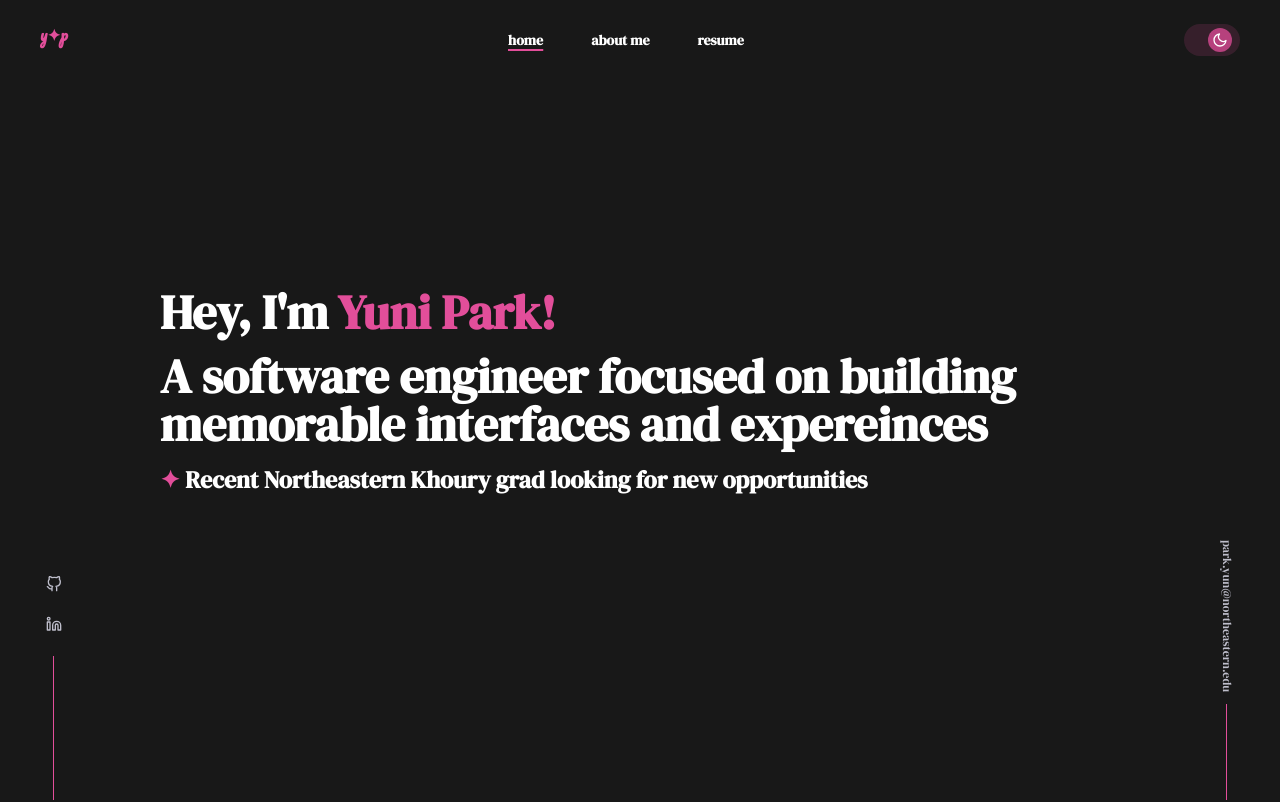
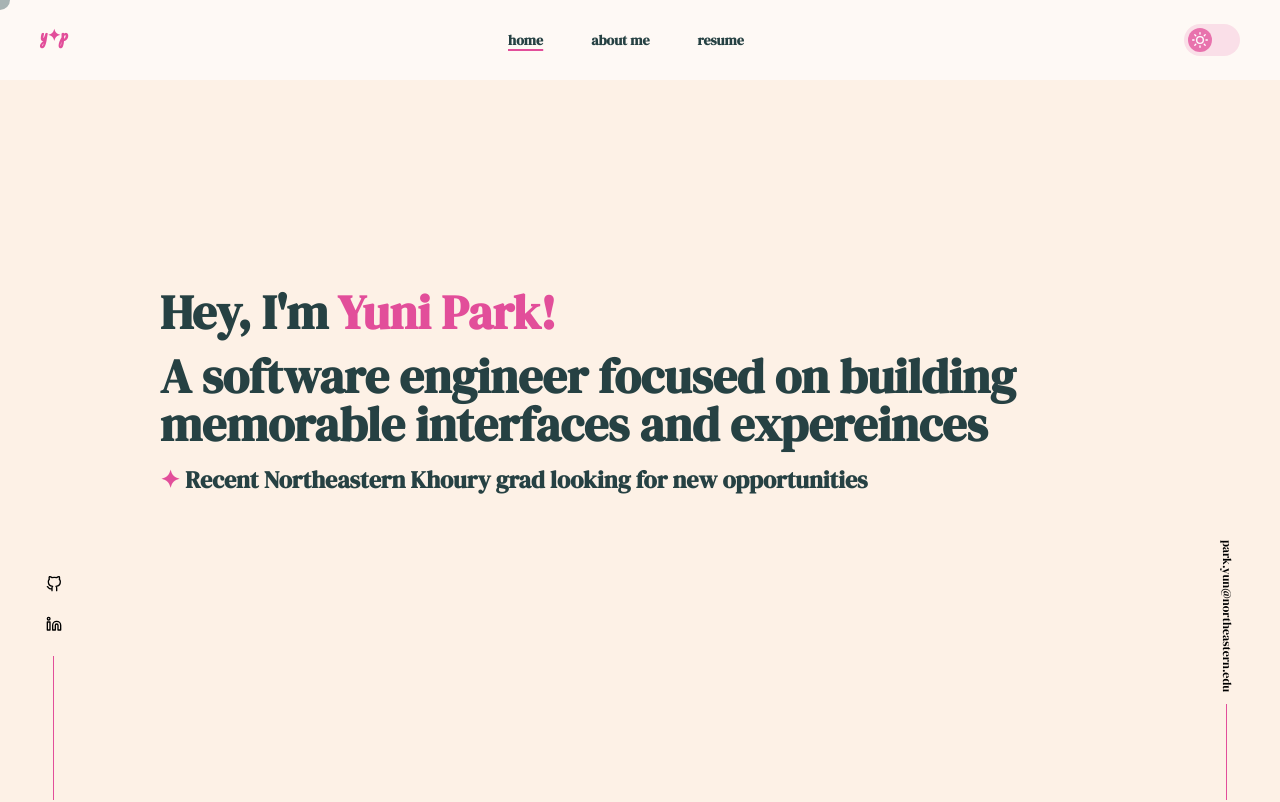
Before and after one commit to parky20/personal-website-v2, a Next.js app: page / in a window 1280 px wide. Shown: the top 802 px of the page. Built offline with nearby package versions, Linux system fonts and the light colour scheme.

Commit message:
fix darkmode

```diff
--- a/src/app/layout.tsx
+++ b/src/app/layout.tsx
@@ -36,8 +36,10 @@ export default function RootLayout({
   children: React.ReactNode;
 }>) {
   return (
-    <html lang="en" className={`${inter.variable} ${dmSerif.variable} ${pacifico.variable}`}>
+    <html lang="en" className={`${inter.variable} ${dmSerif.variable} ${pacifico.variable}`} suppressHydrationWarning>
       <head>
+        <title>Yuni Park</title>
+        <meta name="description" content="Personal Website" />
         <link rel="shortcut icon" type="image/x-icon" href="/favicon.png" />
       </head>
       <body className="h-full text-black bg-background dark:bg-dark-background dark:text-dark-text font-dmSerif">
--- a/src/components/ToggleTheme.tsx
+++ b/src/components/ToggleTheme.tsx
@@ -6,25 +6,20 @@ import { FiMoon, FiSun } from "react-icons/fi";
 import "../components/DarkModeSwitch.css";
 export default function ToggleTheme() {
     const [mounted, setMounted] = useState(false)
-    const {theme, setTheme} = useTheme()
+    const {theme, setTheme, resolvedTheme} = useTheme()
 
     useEffect(() => {
         setMounted(true)
-        if(localStorage.getItem('theme') === 'dark') {
-            setTheme('light')
-        } else {
-            setTheme('dark')
-        }
     }, [])
     if (!mounted) {
-        return null
-      }
+      return null
+    }
     return (<div className={`h-8 w-14 p-1 z-50 rounded-full bg-accent bg-opacity-15 transition-transform ease-in
                `} onClick={() => {
-                    theme === 'dark' ? setTheme('light') : setTheme('dark')
+                resolvedTheme === 'dark' ? setTheme('light') : setTheme('dark')
             }}>
-        <motion.div className={`rounded-full h-6 w-6 bg-accent bg-opacity-75 relative text-white`} animate={theme === 'dark' ? "dark" : "light"} variants={{dark: {transform: "translateX(20px)"}, light: {transform:"translateX(0)"}}}  >
-            {theme === 'dark' ? (<FiMoon className="absolute inset-0 m-auto"/>) : (<FiSun className="absolute inset-0 m-auto"/>)}
+        <motion.div className={`rounded-full h-6 w-6 bg-accent bg-opacity-75 relative text-white`} animate={resolvedTheme === 'dark' ? "dark" : "light"} variants={{dark: {transform: "translateX(20px)"}, light: {transform:"translateX(0)"}}}  >
+            {resolvedTheme === 'dark' ? (<FiMoon className="absolute inset-0 m-auto hover:text-dark-text"/>) : (<FiSun className="absolute inset-0 m-auto hover:text-dark-text"/>)}
         </motion.div>
     </div>)
 }
```
